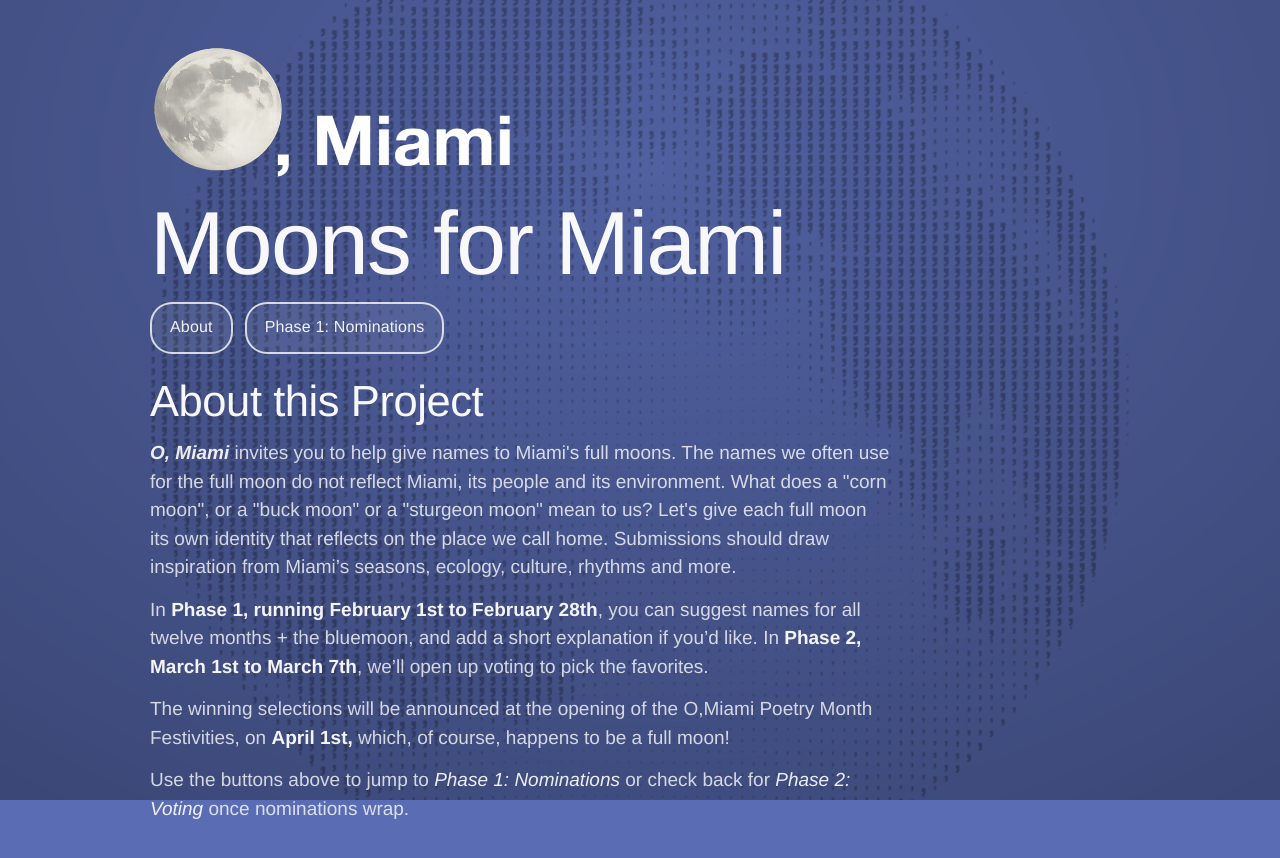
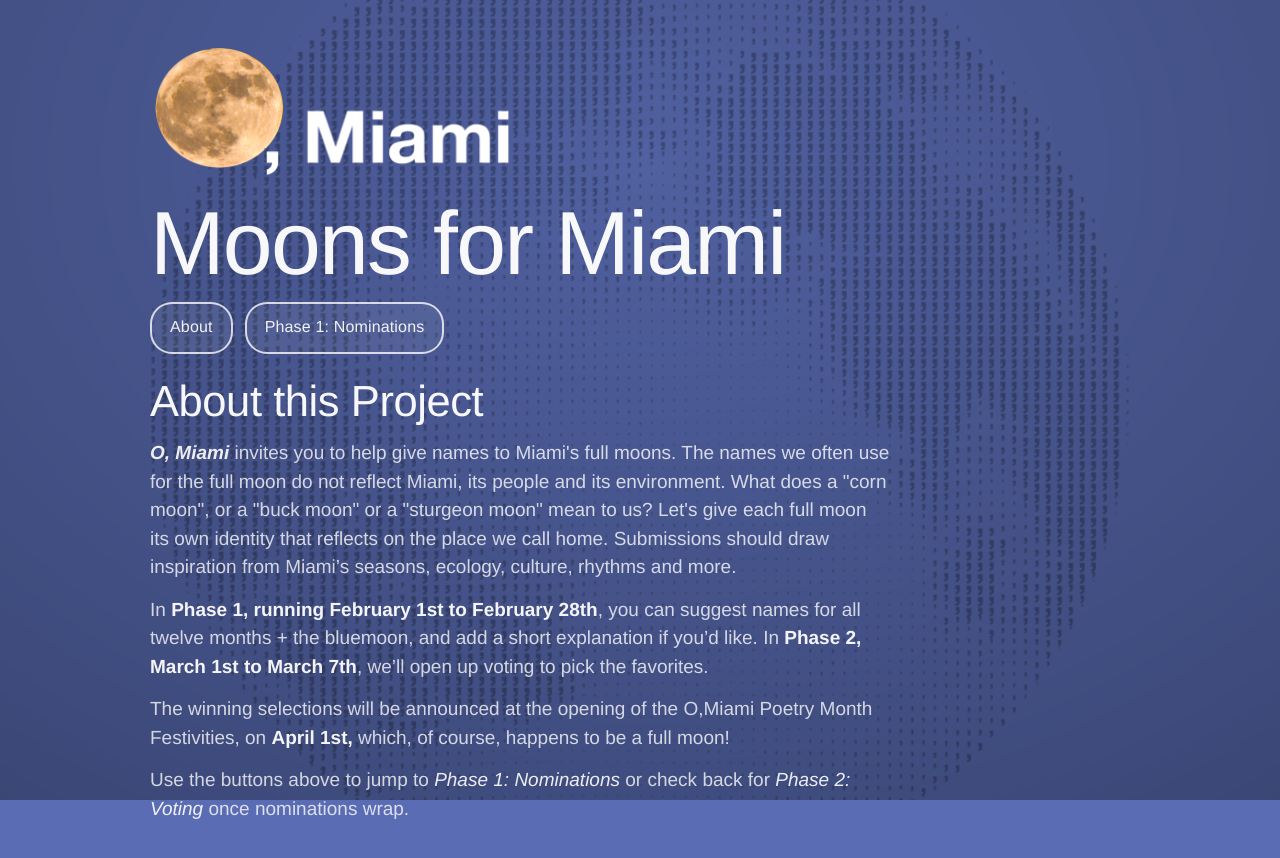
Before and after one commit to cpenca/moon2, a plain HTML site: page index.html in a window 1280 px wide. Drawn offline with Linux system fonts and the light colour scheme.

Commit message:
Update index.html

```diff
--- a/index.html
+++ b/index.html
@@ -10,7 +10,7 @@
 <body class="page-about">
   <header class="site-header">
     <div class="container">
-      <img src="Omiami_moon.png" alt="Full Moon" class="moon" />
+      <img src="Omiami_moon_orange2.png" alt="Full Moon" class="moon" />
       <div class="project-title">Moons for Miami</div>
     </div>
   </header>
```
